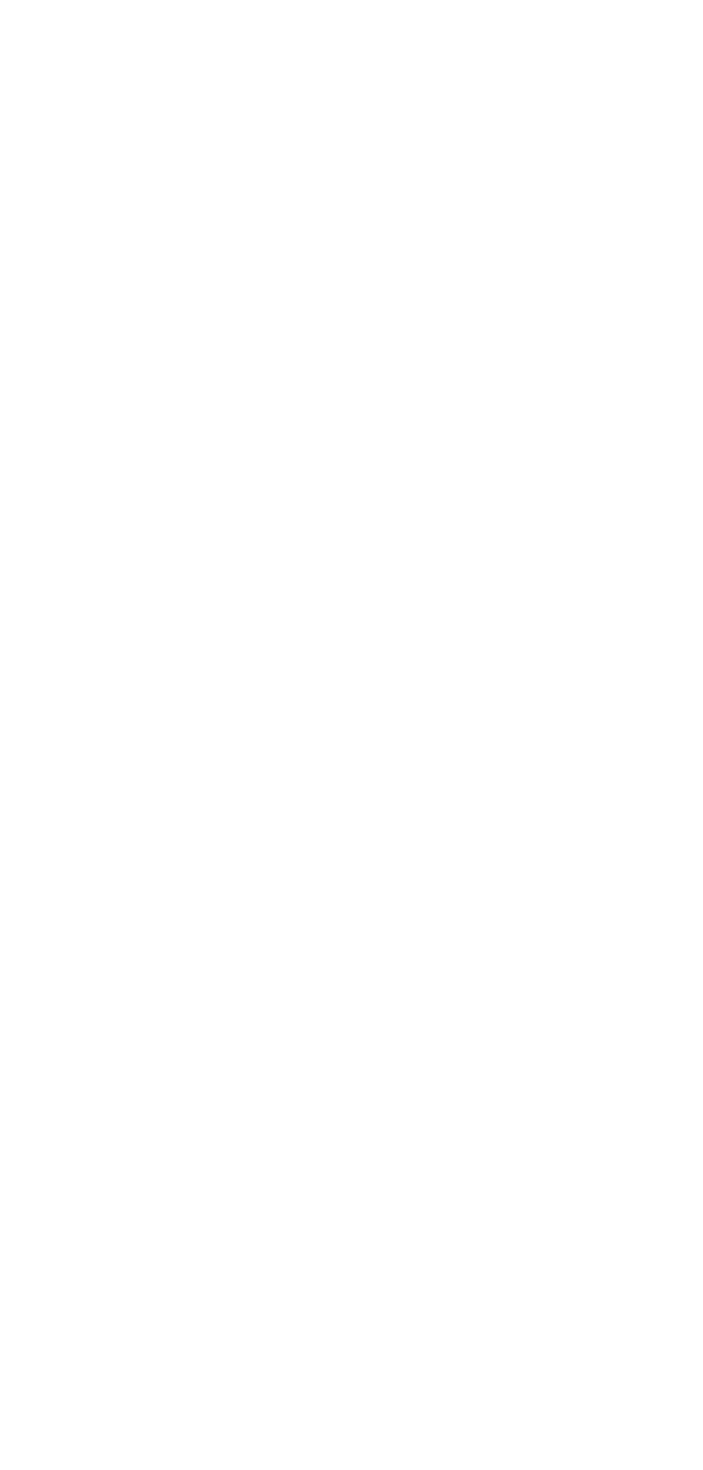
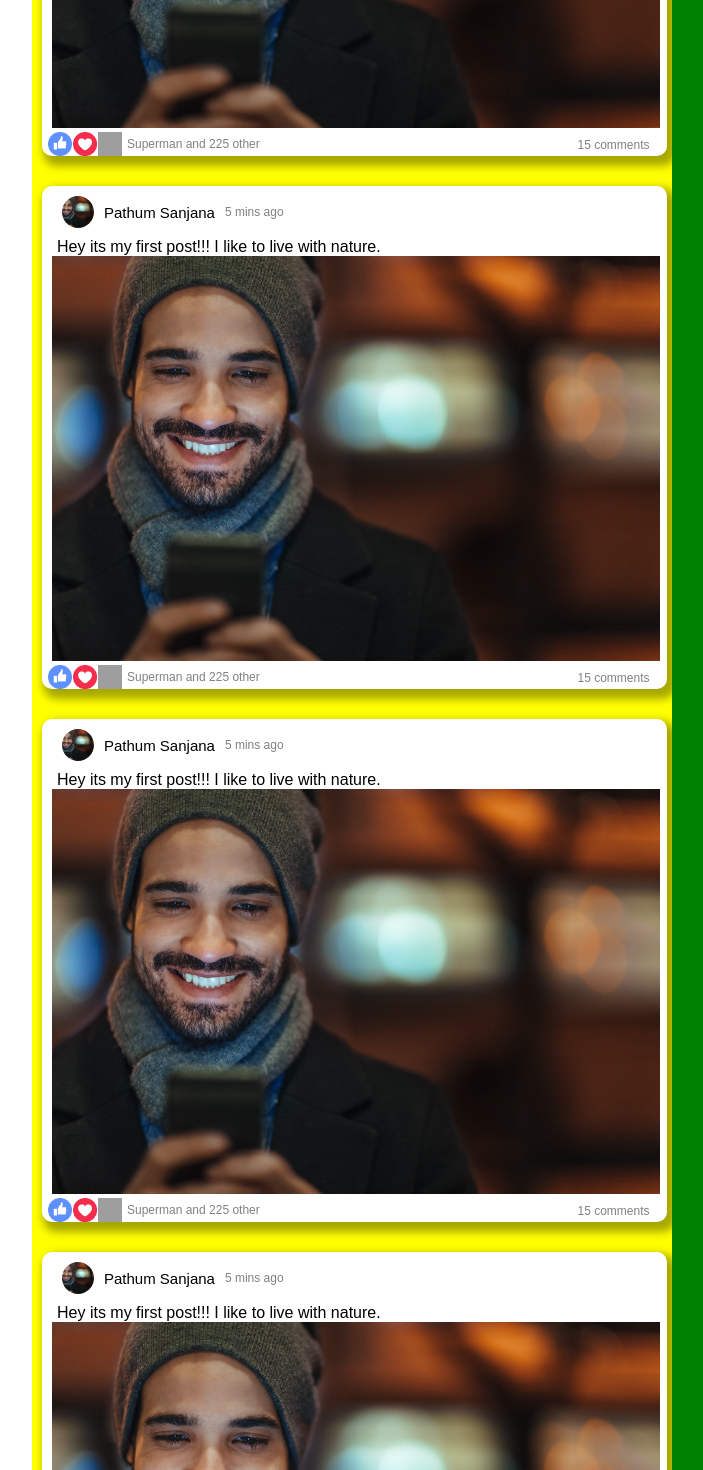
Before and after one commit to PathumSanjana/Zeebook-React-js, a React (Create React App) app: page / in a window 1280 px wide. Shown: the part 1160-2630 px from the top of the page, without its empty margins (224-927 px from the left). Before the commit the page ends 950 px from the top, so only its background shows below. Built offline with nearby package versions, Linux system fonts and the light colour scheme; grey boxes are pictures that could not be loaded.

Commit message:
posts added

```diff
--- a/src/pages/Home/components/PostPane/PostPane.js
+++ b/src/pages/Home/components/PostPane/PostPane.js
@@ -8,6 +8,10 @@ export default function PostPane() {
     <div className='postPainBox'>
       <AddPost/>
       <Post/>
+      <Post/>
+      <Post/>
+      <Post/>
+      <Post/>
     </div>
   )
 }
```
